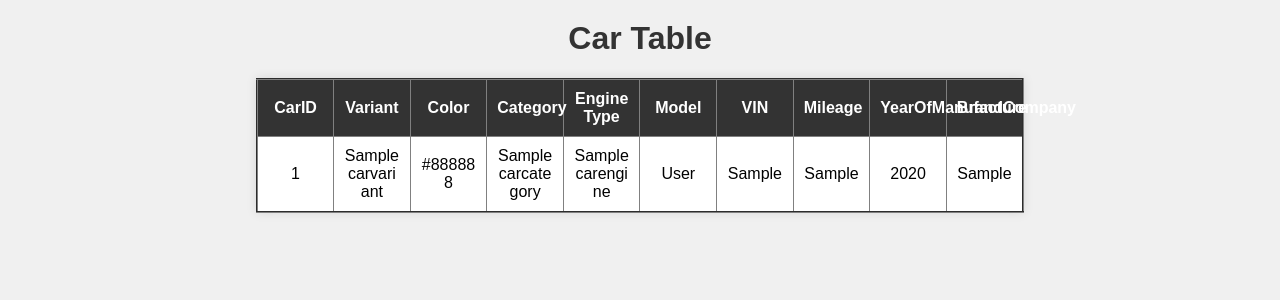
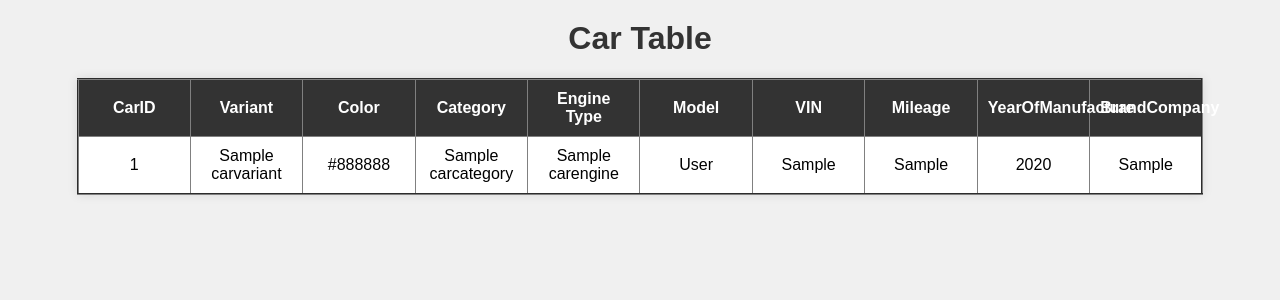
Before and after one commit to lokeshdangii/CMS, a Flask app: page /car in a window 1280 px wide. Shown: the top 300 px of the page. Run offline with Flask 3, Linux system fonts and the light colour scheme; tables that the repository leaves empty or names only in its code hold one stand-in row (values such as "Sample post").

Commit message:
styling of templates

```diff
--- a/static/css/view.css
+++ b/static/css/view.css
@@ -15,7 +15,7 @@ h1 {
 
 /* Style the <table> element */
 table {
-    width: 60%; /* Adjust the width as needed */
+    width: 88%; /* Adjust the width as needed */
     margin: 20px auto;
     border-collapse: collapse;
     background-color: #fff;
```
